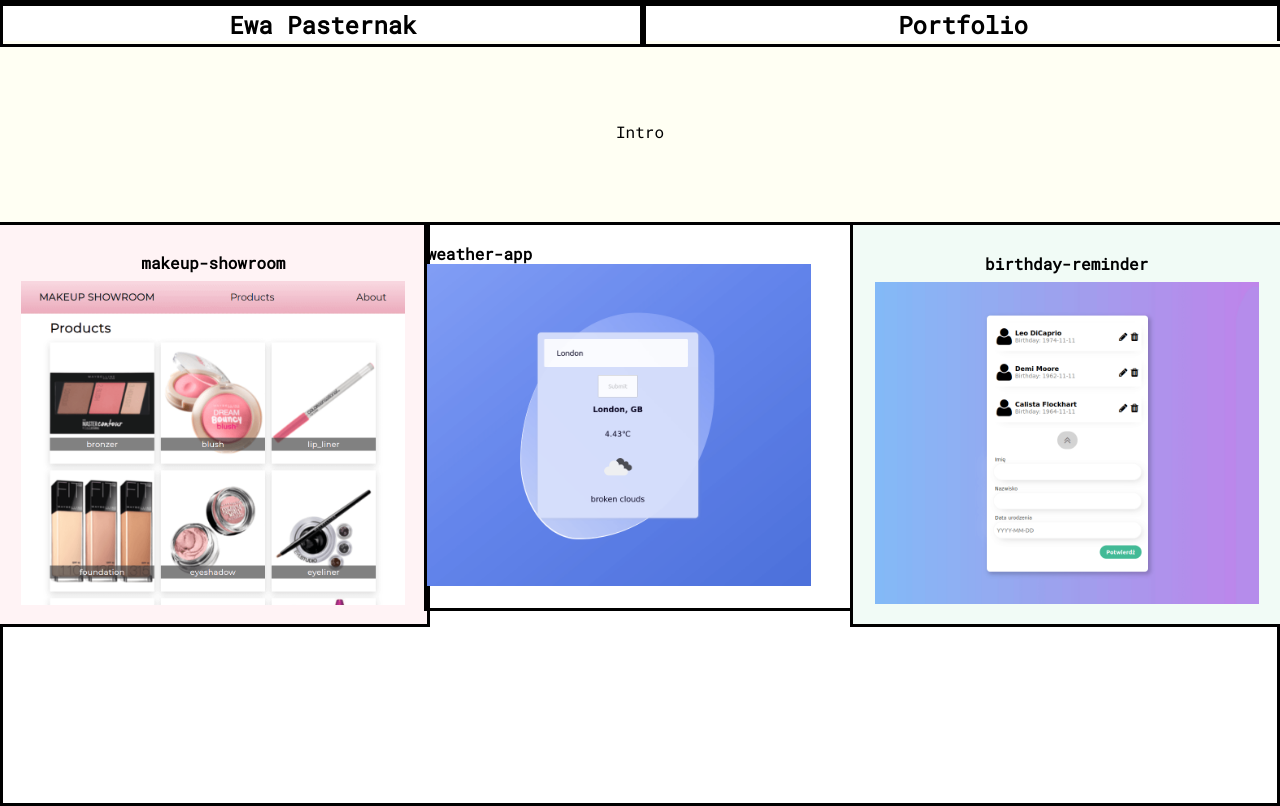
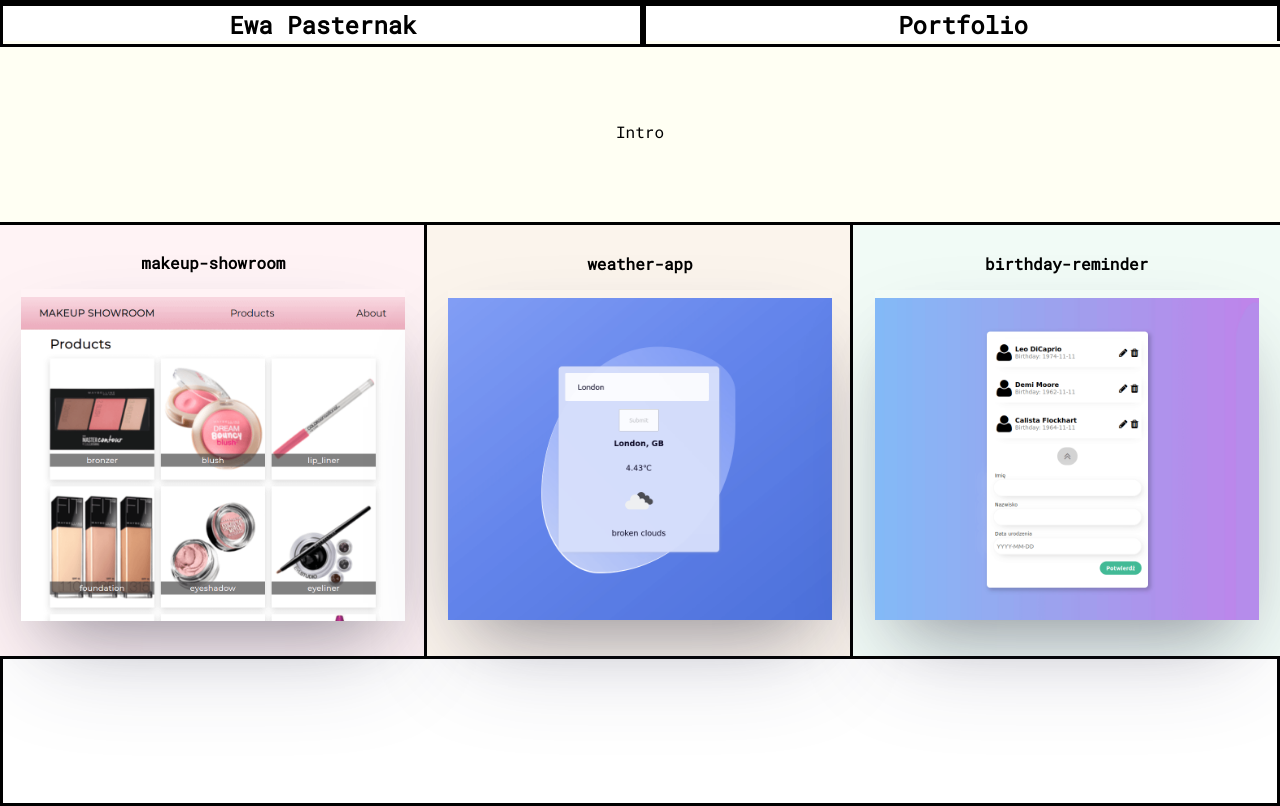
Before and after one commit to pasternakewa/pasternakewa.github.io, a React (Create React App) app: page / in a window 1280 px wide. Built offline with nearby package versions, Linux system fonts and the light colour scheme.

Commit message:
Style the projects

```diff
--- a/src/App.scss
+++ b/src/App.scss
@@ -52,28 +52,23 @@
 }
 
 .portfolio__project--red {
-  @include portfolioProject();
-  background-color: #fff3f5;
-  &:hover {
-    background-color: #ff5c5c;
-    color: white;
-  }
+  @include portfolioProject(#fff3f5, #ff5c5c);
 }
+
+.portfolio__project--orange {
+  @include portfolioProject(#fbf4ec, #f7ab53);
+}
+
 .portfolio__project--green {
-  @include portfolioProject();
-  background-color: #f1fbf6;
-  &:hover {
-    background-color: #3ef89b;
-    color: white;
-  }
+  @include portfolioProject(#f1fbf6, #3ef89b);
 }
+
 .portfolio__project--blue {
-  @include portfolioProject();
-  background-color: #ecf1fb;
-  &:hover {
-    background-color: #5389f7;
-    color: white;
-  }
+  @include portfolioProject(#ecf1fb, #5389f7);
+}
+
+.portfolio__project--yellow {
+  @include portfolioProject(#fbfbec, #f7f453);
 }
 
 img {
--- a/src/styles/_mixins.scss
+++ b/src/styles/_mixins.scss
@@ -1,10 +1,20 @@
-@mixin portfolioProject {
+@mixin portfolioProject($bacgroundColor, $bacgroundColorHover) {
   padding: 8px 0;
   display: flex;
   flex-direction: column;
   justify-content: center;
   align-items: center;
+  background-color: $bacgroundColor;
   > * {
     padding-top: 8px;
   }
+  &:hover {
+    background-color: $bacgroundColorHover;
+    color: white;
+  }
+  img {
+    margin: 16px 0;
+    box-shadow: rgba(50, 50, 93, 0.25) 0px 50px 100px -20px,
+      rgba(0, 0, 0, 0.3) 0px 30px 60px -30px;
+  }
 }
```
